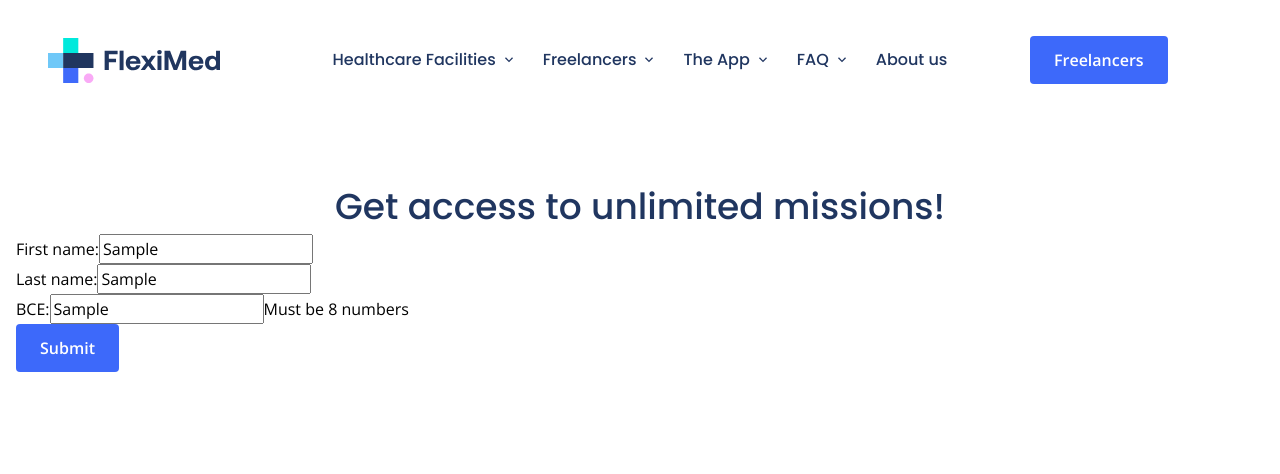
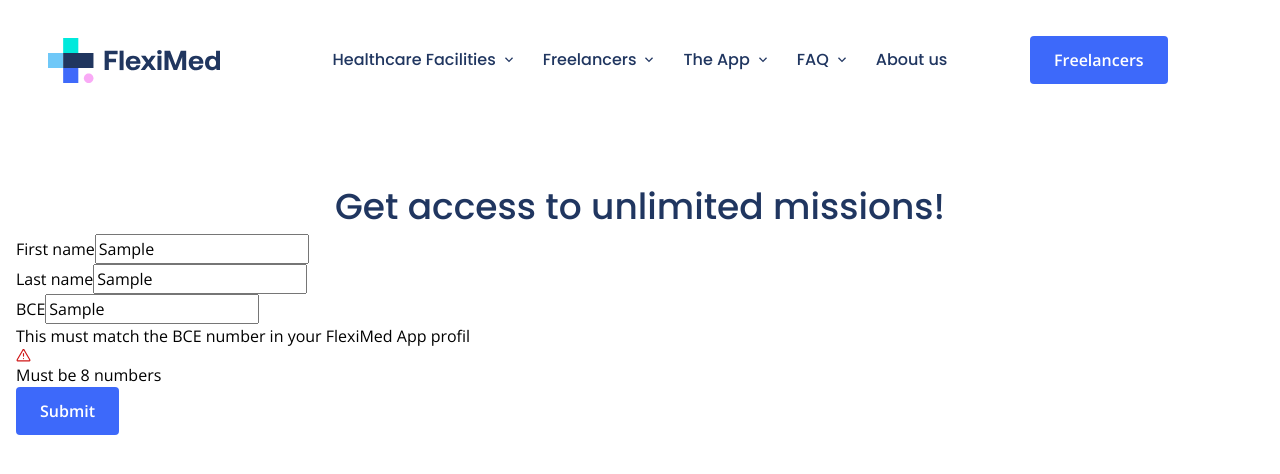
Before and after one commit to WandoCode/my-saas, a Next.js app: page /freelancer/work-with-us in a window 1280 px wide. Both pictures are taken after typing "Sample", "Sample", "Sample" into the empty fields and a click on the button "Submit". Shown: the top 474 px of the page. Built offline with nearby package versions, Linux system fonts and the light colour scheme.

Commit message:
Add placeholder, alert icon, error state

```diff
--- a/src/app/components/Input.tsx
+++ b/src/app/components/Input.tsx
@@ -2,20 +2,55 @@
 
 import clsx from 'clsx'
 import { ErrorMessage, Field } from 'formik'
+import Image from 'next/image'
 import { PropsWithChildren } from 'react'
 
 interface Input extends PropsWithChildren {
   name: string
   type: 'text' | 'number' | 'password'
+  isError: boolean
   className?: string
+  infos?: string
+  placeholder?: string
 }
 
-function Input({ name, type, className, children }: Input) {
+function Input({
+  name,
+  type,
+  infos,
+  className,
+  isError,
+  placeholder,
+  children,
+}: Input) {
   return (
-    <div className={clsx('form-control', { className })}>
-      <label htmlFor={name}>{children}</label>
-      <Field type={type} name={name} id={name} />
-      <ErrorMessage name={name} />
+    <div className={clsx('input', { className, 'input--error': isError })}>
+      <label className="input__label" htmlFor={name}>
+        {children}
+      </label>
+      <Field
+        className="input__field"
+        type={type}
+        name={name}
+        id={name}
+        placeholder={placeholder}
+      />
+      <div className="input__footer">
+        {infos && <p className="input__infos">{infos}</p>}
+        {isError && (
+          <p className="input__error">
+            <Image
+              src={'/alert-triangle.svg'}
+              height={15}
+              width={15}
+              aria-hidden={true}
+              alt=""
+              className="input__error-icon"
+            />
+            <ErrorMessage name={name} />
+          </p>
+        )}
+      </div>
     </div>
   )
 }
--- a/src/app/freelancer/work-with-us/page.tsx
+++ b/src/app/freelancer/work-with-us/page.tsx
@@ -39,16 +39,29 @@
           validationSchema={validationSchema}
           onSubmit={handleSubmit}
         >
-          {({ isSubmitting }) => (
+          {({ isSubmitting, errors }) => (
             <Form>
-              <Input name="firstName" type="text">
-                First name:
+              <Input
+                name="firstName"
+                type="text"
+                isError={errors.firstName !== undefined}
+              >
+                First name
               </Input>
-              <Input name="lastName" type="text">
-                Last name:
+              <Input
+                name="lastName"
+                type="text"
+                isError={errors.lastName !== undefined}
+              >
+                Last name
               </Input>
-              <Input name="BCE" type="text">
-                BCE:
+              <Input
+                name="BCE"
+                type="text"
+                infos="This must match the BCE number in your FlexiMed App profil"
+                isError={errors.BCE !== undefined}
+              >
+                BCE
               </Input>
 
               <Button type="submit" disabled={isSubmitting}>
```
Also changed, not shown: public/alert-triangle.svg (added).
